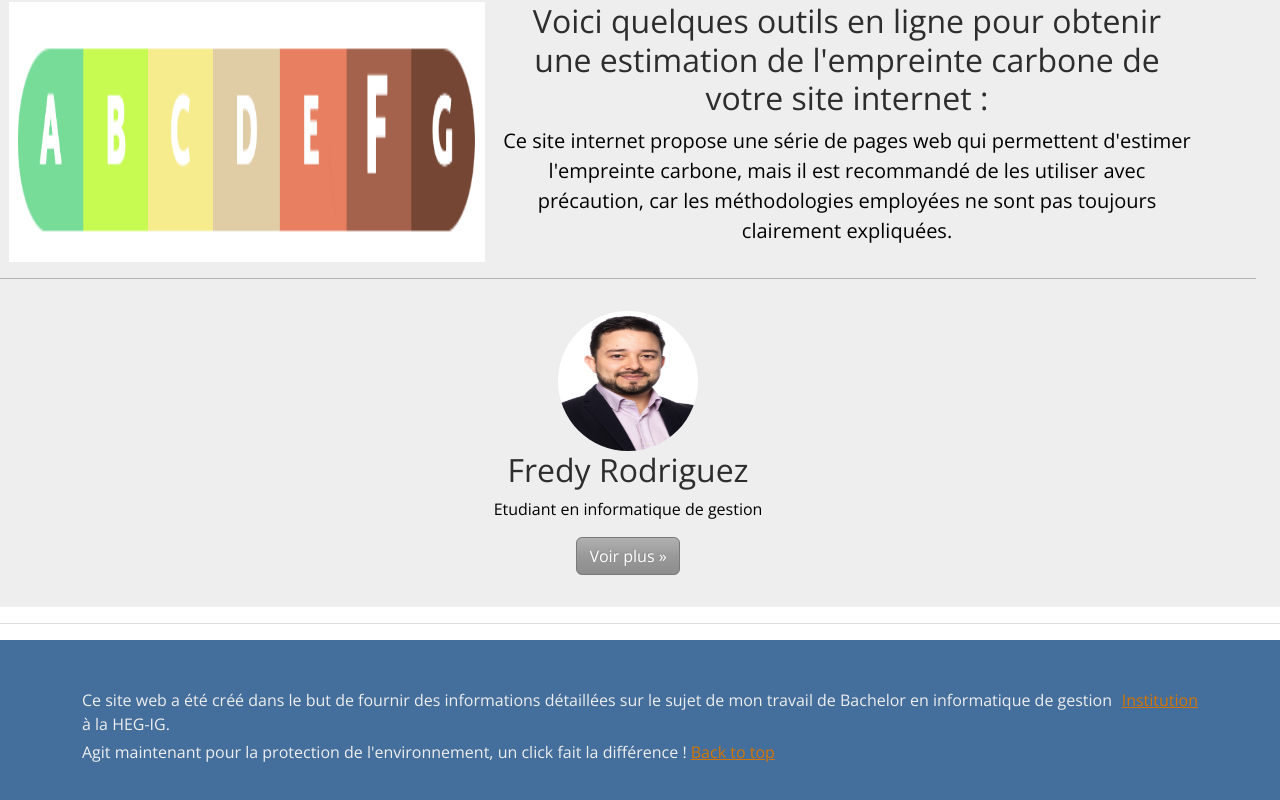
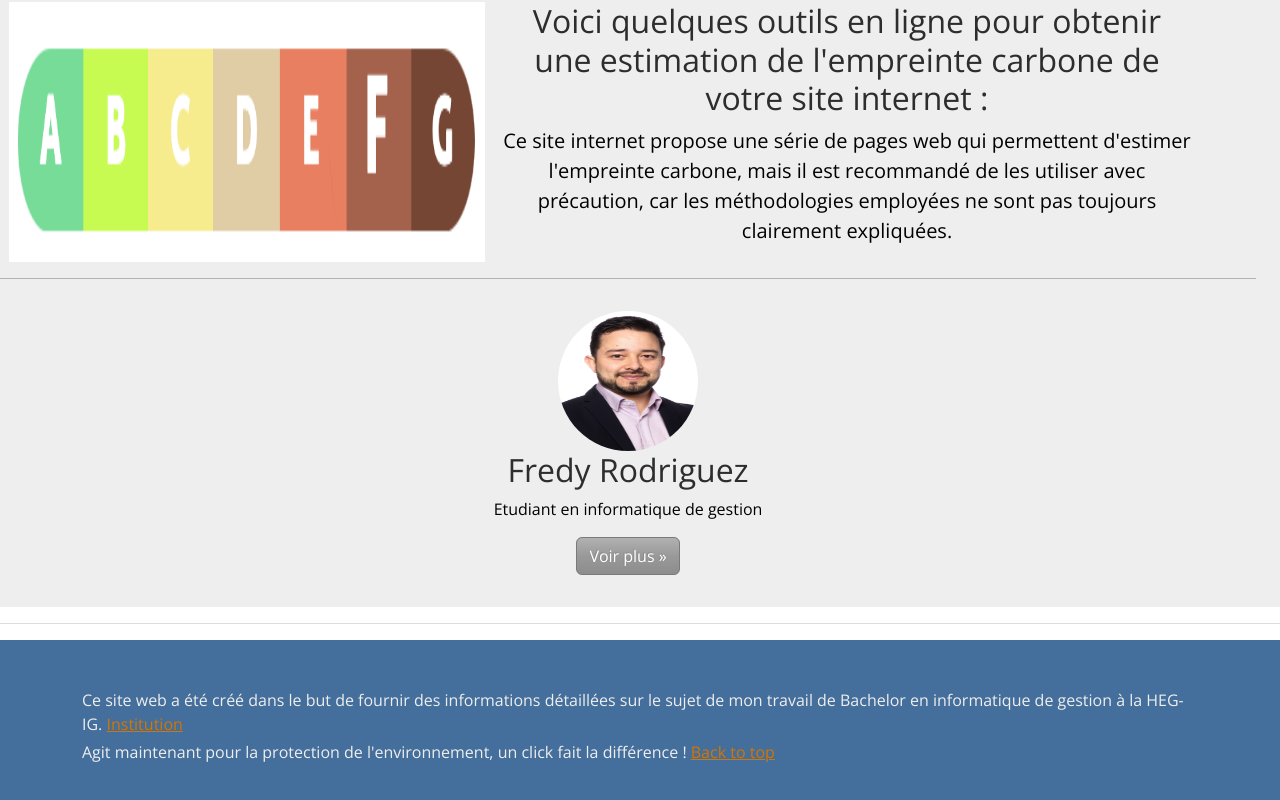
Before and after one commit to Froma91/Environmental-footprint-, a Vue app: page / in a window 1280 px wide. Shown: the part 3274-4074 px from the top of the page. Built offline with nearby package versions, Linux system fonts and the light colour scheme.

Commit message:
improve footer and navbar

```diff
--- a/src/components/FooterComp.vue
+++ b/src/components/FooterComp.vue
@@ -2,12 +2,10 @@
   <hr class="featurette-divider" />
   <footer class="text-muted py-5 bg-primary">
     <div class="container text-light">
-      <p class="float-end mb-1">
-        <a class="text-warning" href="https://www.he-arc.ch/" target="_blank">Institution</a>
-      </p>
       <p class="mb-1">
         Ce site web a été créé dans le but de fournir des informations détaillées sur le sujet de
         mon travail de Bachelor en informatique de gestion à la HEG-IG.
+        <a class="text-warning" href="https://www.he-arc.ch/" target="_blank">Institution</a>
       </p>
       <p class="mb-0">
         Agit maintenant pour la protection de l'environnement, un click fait la différence !
--- a/src/components/NavComp.vue
+++ b/src/components/NavComp.vue
@@ -3,7 +3,7 @@
     <div class="container text-light justify-content-between">
       <router-link to="/" class="navbar-brand text-light fw-bold">Eco-web</router-link>
       <button
-        class="navbar-toggler"
+        class="navbar-toggler bg-light"
         type="button"
         data-bs-toggle="collapse"
         data-bs-target="#navbarNav"
@@ -14,7 +14,7 @@
         <span class="navbar-toggler-icon"></span>
       </button>
       <div class="collapse navbar-collapse" id="navbarNav">
-        <ul class="navbar-nav me-auto">
+        <ul class="navbar-nav me-auto nav-dark">
           <li class="nav-item">
             <router-link to="/" class="nav-link active" aria-current="page">
               <a class="text-light text-center nav-link active fs-5">Empreinte écologique</a>
```
